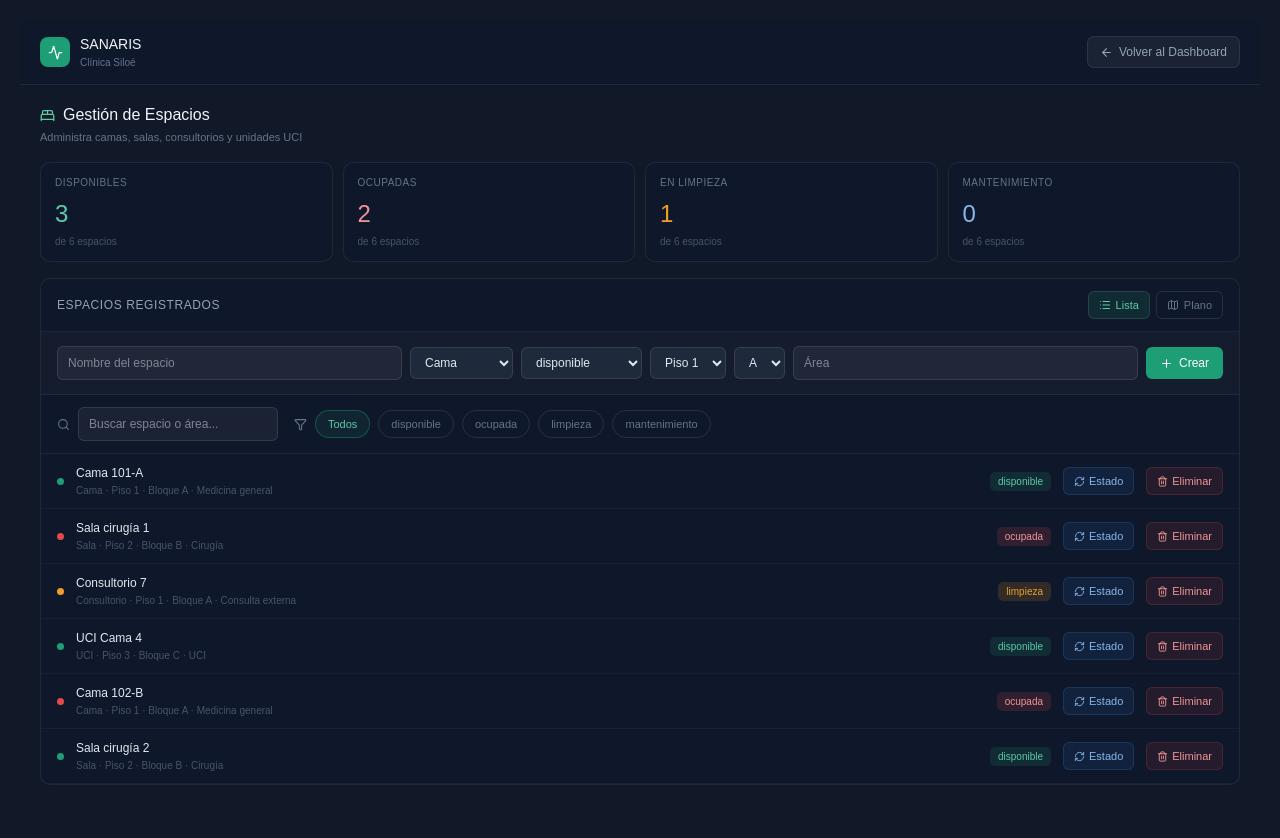
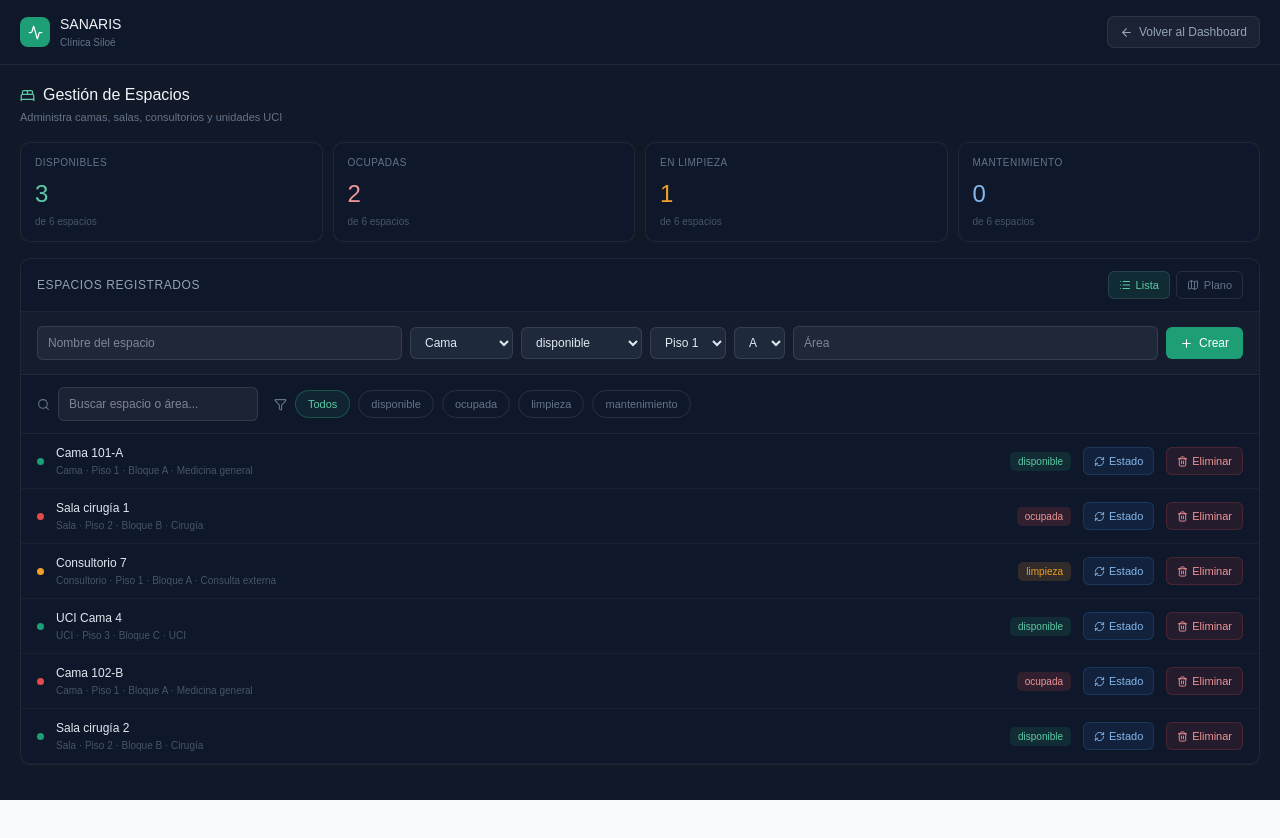
Before and after one commit to ValenAlvarez16/Sanaris, a Next.js app: page /habitaciones in a window 1280 px wide. After the commit the page ends 800 px from the top, so only its background shows below. Built offline with nearby package versions, Linux system fonts and the light colour scheme.

Commit message:
Arreglo desastre

```diff
--- a/app/globals.css
+++ b/app/globals.css
@@ -1,4 +1,5 @@
 @import url('https://fonts.googleapis.com/css2?family=Inter:wght@300;400;500;600;700;800&family=Plus+Jakarta+Sans:wght@500;600;700;800&display=swap');
+
 @import "tailwindcss";
 
 :root {
@@ -18,20 +19,17 @@
   --input: hsl(214, 20%, 88%);
   --ring: hsl(215, 65%, 25%);
   --radius: 0.75rem;
+  --background-color: hsl(210, 20%, 98%);
+  --foreground-color: hsl(215, 30%, 15%);
 }
 
 * {
-  box-sizing: border-box;
-  margin: 0;
-  padding: 0;
-  border-color: transparent;
+  border-color: var(--border);
 }
 
-html, body {
-  margin: 0;
-  padding: 0;
-  background: #111827;
-  color: #e2e8f0;
+body {
+  background-color: var(--background-color);
+  color: var(--foreground-color);
   font-family: 'Inter', system-ui, sans-serif;
   -webkit-font-smoothing: antialiased;
 }
--- a/app/habitaciones/page.js
+++ b/app/habitaciones/page.js
@@ -4,8 +4,6 @@ import HabitacionesModule from "../../components/habitaciones/HabitacionesModule
 
 export default function HabitacionesPage() {
   return (
-    <div style={{ padding: "20px" }}>
-      <HabitacionesModule />
-    </div>
+    <HabitacionesModule />
   );
 }
```
Also changed, not shown: components/styles.js (deleted), 2 other files (tests, documents, lock files or other folders).
